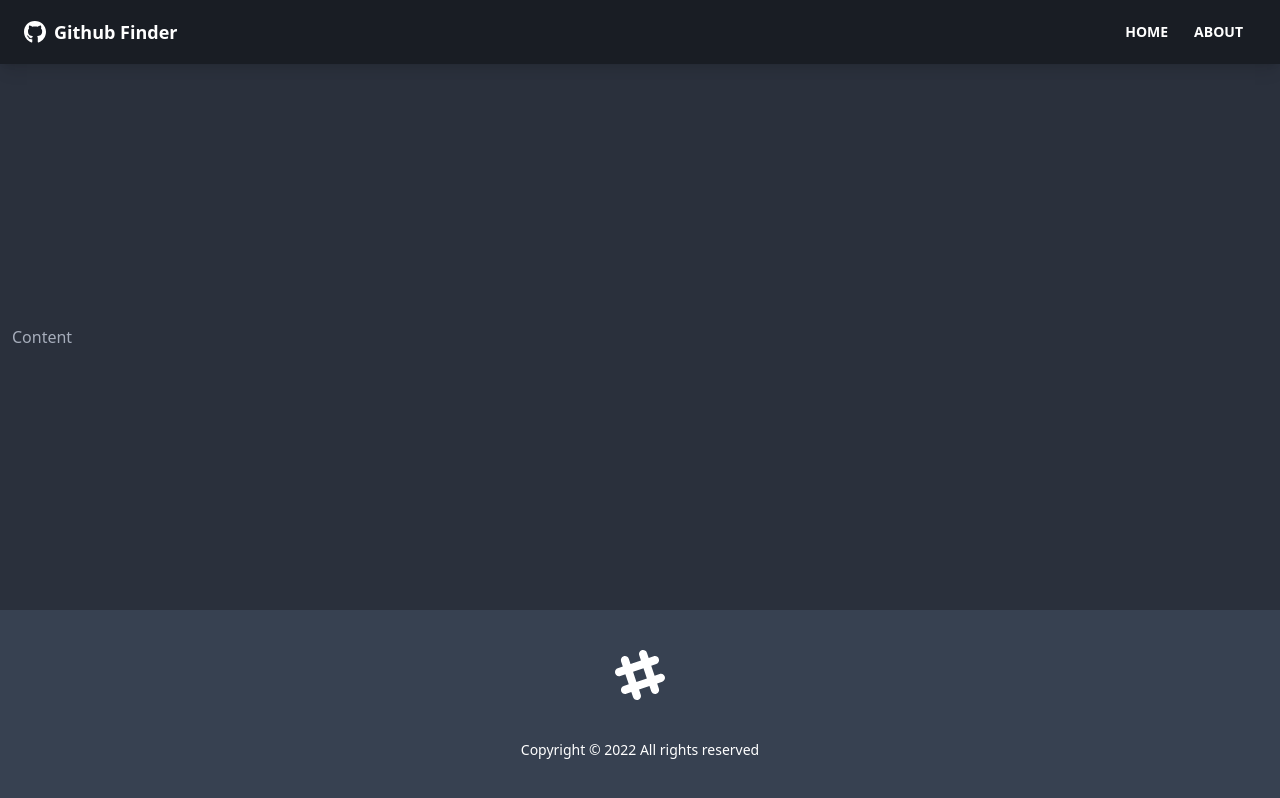
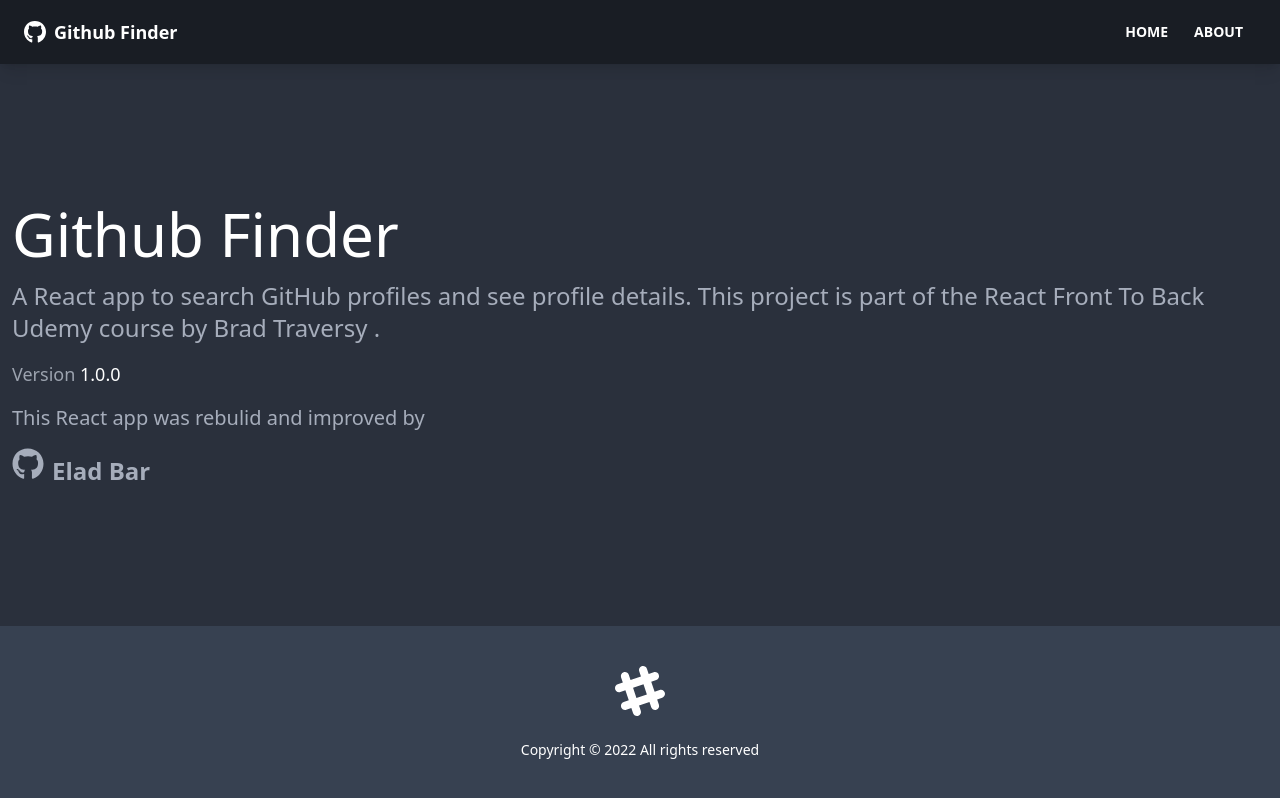
Before and after one commit to develad/github-finder, a React (Create React App) app: page /about in a window 1280 px wide. Built offline with nearby package versions, Linux system fonts and the light colour scheme; a web font is replaced by a local one.

Commit message:
Pages & Routes - Chapter 48

```diff
--- a/src/App.js
+++ b/src/App.js
@@ -1,11 +1,36 @@
+import { Routes, Route } from "react-router-dom";
+
 import Footer from "./components/layout/Footer";
 import Navbar from "./components/layout/Navbar";
+
+import Home from "./pages/Home";
+import About from "./pages/About";
+import Notfound from "./pages/Notfound";
 
 function App() {
   return (
     <div className="flex flex-col justify-between h-screen">
       <Navbar />
-      <main className="px-3 container pb-12 mx-auto">Content</main>
+      <main className="px-3 container pb-12 mx-auto">
+        <Routes>
+          <Route
+            path="/"
+            element={<Home />}
+          />
+          <Route
+            path="/about"
+            element={<About />}
+          />
+          <Route
+            path="/notfound"
+            element={<Notfound />}
+          />
+          <Route
+            path="/*"
+            element={<Notfound />}
+          />
+        </Routes>
+      </main>
       <Footer />
     </div>
   );
--- a/src/components/layout/Footer.jsx
+++ b/src/components/layout/Footer.jsx
@@ -13,7 +13,9 @@
       >
         <path d="M22.672 15.226l-2.432.811.841 2.515c.33 1.019-.209 2.127-1.23 2.456-1.15.325-2.148-.321-2.463-1.226l-.84-2.518-5.013 1.677.84 2.517c.391 1.203-.434 2.542-1.831 2.542-.88 0-1.601-.564-1.86-1.314l-.842-2.516-2.431.809c-1.135.328-2.145-.317-2.463-1.229-.329-1.018.211-2.127 1.231-2.456l2.432-.809-1.621-4.823-2.432.808c-1.355.384-2.558-.59-2.558-1.839 0-.817.509-1.582 1.327-1.846l2.433-.809-.842-2.515c-.33-1.02.211-2.129 1.232-2.458 1.02-.329 2.13.209 2.461 1.229l.842 2.515 5.011-1.677-.839-2.517c-.403-1.238.484-2.553 1.843-2.553.819 0 1.585.509 1.85 1.326l.841 2.517 2.431-.81c1.02-.33 2.131.211 2.461 1.229.332 1.018-.21 2.126-1.23 2.456l-2.433.809 1.622 4.823 2.433-.809c1.242-.401 2.557.484 2.557 1.838 0 .819-.51 1.583-1.328 1.847m-8.992-6.428l-5.01 1.675 1.619 4.828 5.011-1.674-1.62-4.829z"></path>
       </svg>
-      <p>Copyright &copy; {footerYear} All rights reserved</p>
+      <p className="mt-[-1rem]">
+        Copyright &copy; {footerYear} All rights reserved
+      </p>
     </footer>
   );
 }
--- /dev/null
+++ b/src/pages/About.jsx
@@ -0,0 +1,32 @@
+import { FaGithub } from "react-icons/fa";
+
+function About() {
+  return (
+    <>
+      <h1 className="text-6xl mb-4 text-white">Github Finder</h1>
+      <p className="mb-4 text-2xl font-light">
+        A React app to search GitHub profiles and see profile details. This
+        project is part of the React Front To Back Udemy course by Brad Traversy
+        .
+      </p>
+      <p className="text-lg text-gray-400 mb-4">
+        Version <span className="text-white">1.0.0</span>
+      </p>
+      <p className="mb-4 text-xl">This React app was rebulid and improved by</p>
+      <a
+        href="https://github.com/develad"
+        target="_blank"
+        rel="noreferrer"
+        className="flex items-baseline text-2xl font-bold"
+      >
+        <FaGithub
+          className="mr-2"
+          size={32}
+        />
+        Elad Bar
+      </a>
+    </>
+  );
+}
+
+export default About;
--- /dev/null
+++ b/src/pages/Home.jsx
@@ -0,0 +1,7 @@
+import React from "react";
+
+function Home() {
+  return <div>Home</div>;
+}
+
+export default Home;
--- /dev/null
+++ b/src/pages/Notfound.jsx
@@ -0,0 +1,30 @@
+import { Link } from "react-router-dom";
+import { FaHome } from "react-icons/fa";
+import travolta from "../assets/travolta.gif";
+
+function Notfound() {
+  return (
+    <div className="hero">
+      <div className="text-center hero-content">
+        <div className="max-w-lg">
+          <h1 className="text-8xl font-bold mb-8">Oops!</h1>
+          <p className="text-5xl mb-8">404 - Page Not Found!</p>
+          <img
+            src={travolta}
+            alt="not found"
+            className="h-[100px] mx-auto"
+          />
+          <Link
+            className="btn btn-outline btn-warning btn-lg"
+            to="/"
+          >
+            <FaHome className="mr-2" />
+            Back To Home
+          </Link>
+        </div>
+      </div>
+    </div>
+  );
+}
+
+export default Notfound;
```
Also changed, not shown: 2 other files (tests, documents, lock files or other folders).
